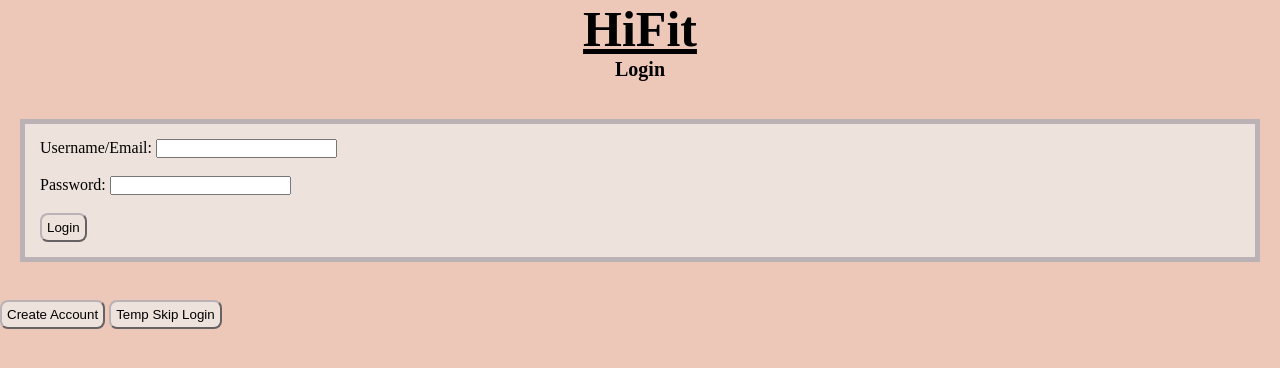
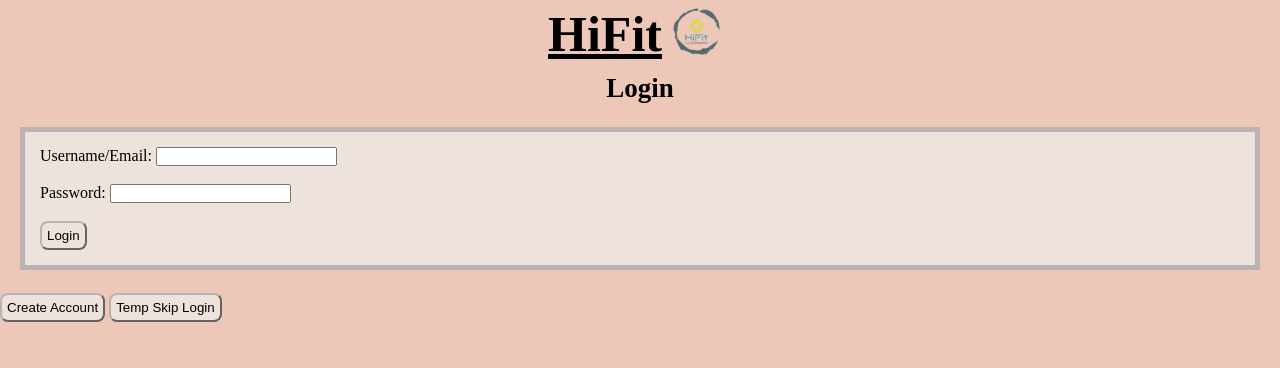
Before and after one commit to fightme4ls/HiFit, a website: page public/login.html in a window 1280 px wide. Drawn offline with Linux system fonts and the light colour scheme; files whose address does not match are found by name.

Commit message:
Added Logo,, fixed directory issue

```diff
--- a/app.js
+++ b/app.js
@@ -8,7 +8,7 @@
 const __dirname = dirname(__filename);
 const app = express();
 
-app.use(express.static(path.join('C:/Users/alexa/OneDrive/Documents/GitHub/HiFit/public'), { 'extensions': ['html', 'js'] }));
+app.use(express.static(path.join(__dirname, 'public'), { 'extensions': ['html', 'js'] }));
 
 app.use(express.urlencoded({ extended: true }));
 
@@ -47,11 +47,18 @@
   const targetWeight = parseFloat(req.body.targetWeight);
   const targetDate = req.body.targetDate;
   const goal = req.body.setGoal;
-  const userCreation = await createUser(username,email,password,currentWeight,targetWeight,targetDate,goal);
-  res.send(`
+  if(username == "" || email == "" || password == "" || currentWeight == "" || targetWeight == "" || targetDate == ""){
+    res.send(`
+    <script>
+      alert('You Did Not Input All Your Information, Try Again.');
+      window.location.href = '/create.html'; </script>`);
+  } else {
+    const userCreation = await createUser(username,email,password,currentWeight,targetWeight,targetDate,goal);
+    res.send(`
     <script>
       alert('Account Has Now Been Created, You may login!');
       window.location.href = '/login.html'; </script>`);
+  }
 });
 
 app.use((err, req, res, next) => {
--- a/public/login.html
+++ b/public/login.html
@@ -10,8 +10,12 @@
 <body>
 
     <div class="login_container">
-        <h1 id="HiFit"><u>HiFit</u></h1>
-        <p id="health"> <strong>Login </strong></p>
+        <div class = "header">
+            <h1 id="HiFit"><u>HiFit </u></h1>
+            <img src="logo.png" alt="HiFit Logo" id="logo">
+        </div>
+
+        <p class="underLogo"> <strong>Login </strong></p>
         <br>
         <section class="form">
             <form action="login.html"  method="POST">
--- a/public/styles.css
+++ b/public/styles.css
@@ -13,6 +13,32 @@
     background-color: #EDC7B7;
 }
 
+#HiFit{
+    text-align: center;
+    font-size: 50px;
+    margin-top: 5px;
+    margin-right: 10px;
+}
+
+#logo {
+    display: flex;
+    width: 50px;
+    height: auto;
+    margin-right: 10px;
+}
+
+.header {
+    display: flex; /* Use flexbox to create a flexible container */
+    align-items: center; /* Center items vertically within the container */
+    justify-content: center;
+}
+
+.underLogo {
+    text-align: center;
+    font-size: 27px;
+    margin-top: 10px;
+    margin-bottom: 0px;
+}
 
 .home_container{
     display: flex;
@@ -25,7 +51,7 @@
 
 .form, .progress{
     background-color: #EEE2DC;
-    margin: 20px;
+    margin: 5px 20px;
     padding:15px;
     border-style: solid;
     border-width: 5px;
@@ -59,12 +85,6 @@
     margin:5px;
 }
 
-#HiFit{
-    text-align: center;
-    font-size: 50px;
-    margin-top: 0px;
-}
-
 #health {
     text-align: center;
     font-size: 20px;
```
Also changed, not shown: public/create.html (+5 -2 lines), public/home.html (+4 -1 lines), public/logo.png (added).
